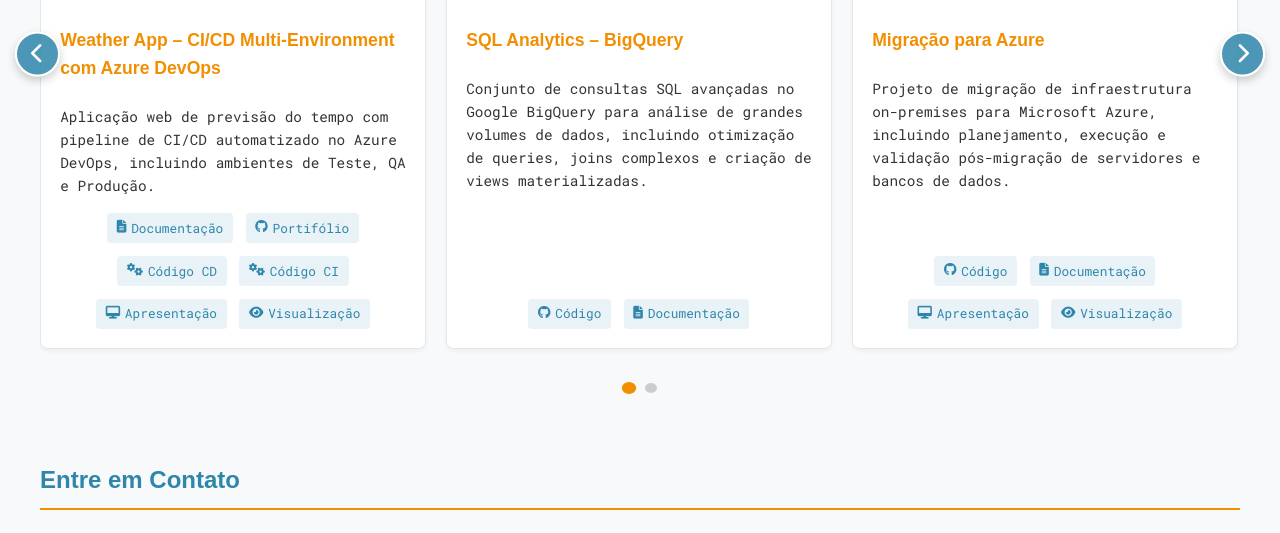
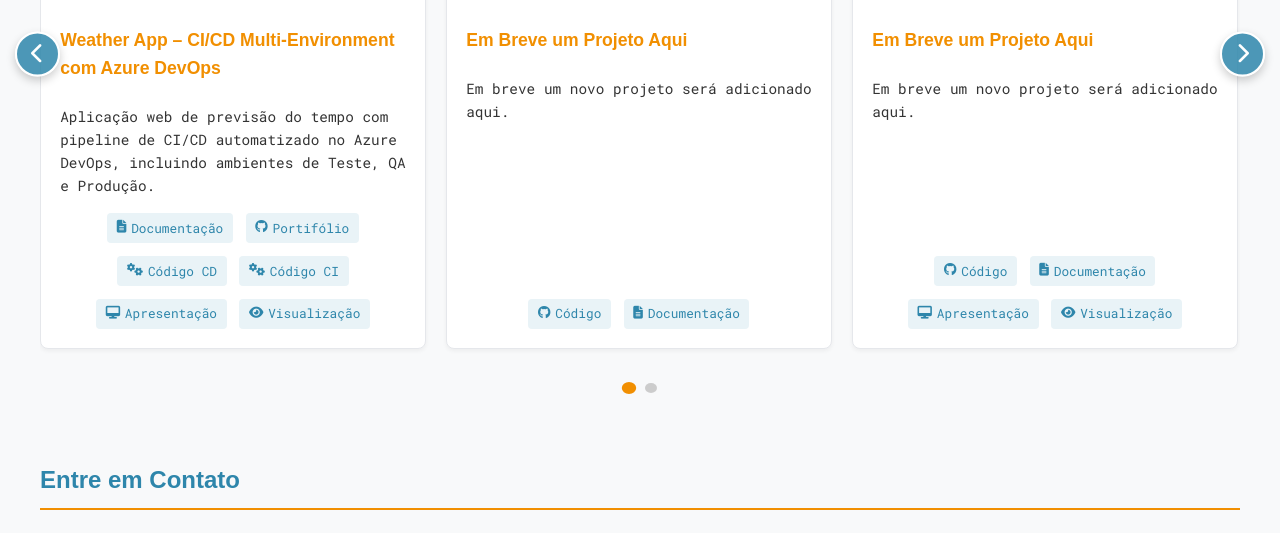
Before and after one commit to JulioCesarSantosdv/meu-portfolio-profissional, a plain HTML site: page index.html in a window 1280 px wide. Shown: the part 2884-3417 px from the top of the page. Drawn offline with Linux system fonts and the light colour scheme; a web font is replaced by a local one.

Commit message:
refaroração functions.js

```diff
--- a/assets/js/functions.js
+++ b/assets/js/functions.js
@@ -69,12 +69,12 @@
         projectsTitle: "Projetos",
         project1Title: "Weather App – CI/CD Multi-Environment com Azure DevOps",
         project1Desc: "Aplicação web de previsão do tempo com pipeline de CI/CD automatizado no Azure DevOps, incluindo ambientes de Teste, QA e Produção.",
-        project2Title: "SQL Analytics – BigQuery",
-        project2Desc: "Conjunto de consultas SQL avançadas no Google BigQuery para análise de grandes volumes de dados, incluindo otimização de queries, joins complexos e criação de views materializadas.",
-        project3Title: "Migração para Azure",
-        project3Desc: "Projeto de migração de infraestrutura on-premises para Microsoft Azure, incluindo planejamento, execução e validação pós-migração de servidores e bancos de dados.",
-        project4Title: "Migração para Azure (Cópia)",
-        project4Desc: "Projeto de migração de infraestrutura on-premises para Microsoft Azure, incluindo planejamento, execução e validação pós-migração de servidores e bancos de dados.",
+        project2Title: "Em Breve um Projeto Aqui",
+        project2Desc: "Em breve um novo projeto será adicionado aqui.",
+        project3Title: "Em Breve um Projeto Aqui",
+        project3Desc: "Em breve um novo projeto será adicionado aqui.",
+        project4Title: "Em Breve um Projeto Aqui",
+        project4Desc: "Em breve um novo projeto será adicionado aqui.",
         codePortfolio: "Portifólio",
         docLabel: "Documentação",
         docSlide: "Apresentação",
@@ -152,12 +152,12 @@
         projectsTitle: "Projects",
         project1Title: "Weather App – CI/CD Multi-Environment with Azure DevOps",
         project1Desc: "Weather web application with automated CI/CD pipeline in Azure DevOps, including Test, QA and Production environments.",
-        project2Title: "SQL Analytics – BigQuery",
-        project2Desc: "Set of advanced SQL queries in Google BigQuery for large-scale data analysis, including query optimization, complex joins and creation of materialized views.",
-        project3Title: "Azure Migration",
-        project3Desc: "Infrastructure migration project from on-premises to Microsoft Azure, including planning, execution and post-migration validation of servers and databases.",
-        project4Title: "Azure Migration (Copy)",
-        project4Desc: "Infrastructure migration project from on-premises to Microsoft Azure, including planning, execution and post-migration validation of servers and databases.",
+        project2Title: "A project coming soon here",
+        project2Desc: "A new project will be added here soon.",
+        project3Title: "A project coming soon here",
+        project3Desc: "A new project will be added here soon.",
+        project4Title: "A project coming soon here",
+        project4Desc: "A new project will be added here soon.",
         codePortfolio: "Portfolio",
         docLabel: "Documentation",
         docSlide: "Presentation",
@@ -235,12 +235,12 @@
         projectsTitle: "Proyectos",
         project1Title: "Weather App – CI/CD Multi-Environment con Azure DevOps",
         project1Desc: "Aplicación web meteorológica con pipeline de CI/CD automatizado en Azure DevOps, incluyendo entornos de Prueba, QA y Producción.",
-        project2Title: "SQL Analytics – BigQuery",
-        project2Desc: "Conjunto de consultas SQL avanzadas en Google BigQuery para análisis de grandes volúmenes de datos, incluyendo optimización de consultas, joins complejos y creación de vistas materializadas.",
-        project3Title: "Migración a Azure",
-        project3Desc: "Proyecto de migración de infraestructura on-premises a Microsoft Azure, incluyendo planificación, ejecución y validación post-migración de servidores y bases de datos.",
-        project4Title: "Migración a Azure (Copia)",
-        project4Desc: "Proyecto de migración de infraestructura on-premises a Microsoft Azure, incluyendo planificación, ejecución y validación post-migración de servidores y bases de datos.",
+        project2Title: "Un proyecto próximamente aquí",
+        project2Desc: "Un nuevo proyecto será añadido aquí próximamente.",
+        project3Title: "Un proyecto próximamente aquí",
+        project3Desc: "Un nuevo proyecto será añadido aquí próximamente.",
+        project4Title: "Un proyecto próximamente aquí",
+        project4Desc: "Un nuevo proyecto será añadido aquí próximamente.",
         codePortfolio: "Portafolio",
         docLabel: "Documentación",
         docSlide: "Presentación",
--- a/index.html
+++ b/index.html
@@ -246,8 +246,9 @@
                                         Seu navegador não suporta o elemento de vídeo.
                                     </video>
                                 </div>
-                                <h3 id="project1-title">Weather App – CI/CD Multi-Environment com Azure DevOps</h3>
-                                <p id="project1-desc">Aplicação web de previsão do tempo com pipeline de CI/CD automatizado no Azure DevOps, incluindo ambientes de Teste, QA e Produção.</p>
+                                 <!--Título e descrição controlados dinamicamente via functions.js (suporte a múltiplos idiomas)-->
+                                <h3 id="project1-title"></h3>
+                                <p id="project1-desc"></p>
                                 <div class="project-links">
                                     <a href="https://www.notion.so/Pipeline-CI-CD-no-Azure-Weather-App-30336cafd1fc80ee9a6bc59bdd0b1863?source=copy_link" target="_blank"><i class="fas fa-file-alt"></i> Documentação</a>
                                     <a href="https://github.com/JulioCesarSantosdv/azure-ci-cd-weather" target="_blank"><i class="fab fa-github"></i> Portifólio</a>
@@ -268,10 +269,11 @@
                                         Seu navegador não suporta o elemento de vídeo.
                                     </video>
                                 </div>
-                                <h3 id="project2-title">SQL Analytics – BigQuery</h3>
-                                <p id="project2-desc">Conjunto de consultas SQL avançadas no Google BigQuery para análise de grandes volumes de dados, incluindo otimização de queries, joins complexos e criação de views materializadas.</p>
+                                 <!--Título e descrição controlados dinamicamente via functions.js (suporte a múltiplos idiomas)-->
+                                <h3 id="project2-title"></h3>
+                                <p id="project2-desc"></p>
                                 <div class="project-links">
-                                    <a href="https://github.com/JulioCesarSantosdv/sql-analytics" target="_blank"><i class="fab fa-github"></i> Código</a>
+                                    <a href="#" target="_blank"><i class="fab fa-github"></i> Código</a>
                                     <a href="#" target="_blank"><i class="fas fa-file-alt"></i> Documentação</a>
                                 </div>
                             </div>
@@ -286,10 +288,11 @@
                                         Seu navegador não suporta o elemento de vídeo.
                                     </video>
                                 </div>
-                                <h3 id="project3-title">Migração para Azure</h3>
-                                <p id="project3-desc">Projeto de migração de infraestrutura on-premises para Microsoft Azure, incluindo planejamento, execução e validação pós-migração de servidores e bancos de dados.</p>
+                                 <!--Título e descrição controlados dinamicamente via functions.js (suporte a múltiplos idiomas)-->
+                                <h3 id="project3-title"></h3>
+                                <p id="project3-desc"></p>
                                 <div class="project-links">
-                                    <a href="https://github.com/JulioCesarSantosdv/azure-migration" target="_blank"><i class="fab fa-github"></i> Código</a>
+                                    <a href="#" target="_blank"><i class="fab fa-github"></i> Código</a>
                                     <a href="#" target="_blank"><i class="fas fa-file-alt"></i> Documentação</a>
                                     <a href="#" target="_blank"><i class="fas fa-desktop"></i> Apresentação</a>
                                     <a href="#" target="_blank"><i class="fas fa-eye"></i> Visualização</a>
@@ -306,12 +309,14 @@
                                         Seu navegador não suporta o elemento de vídeo.
                                     </video>
                                 </div>
-                                <h3 id="project4-title">Outro Projeto Azure</h3>
-                                <p id="project4-desc">Segundo projeto de migração de infraestrutura on-premises para Microsoft Azure, com foco em alta disponibilidade e disaster recovery.</p>
+                                <!--Título e descrição controlados dinamicamente via functions.js (suporte a múltiplos idiomas)-->
+                                <h3 id="project4-title"></h3>
+                                <p id="project4-desc"></p>
                                 <div class="project-links">
-                                    <a href="https://github.com/JulioCesarSantosdv/azure-migration" target="_blank"><i class="fab fa-github"></i> Código</a>
+                                    <a href="#" target="_blank"><i class="fab fa-github"></i> Código</a>
                                     <a href="#" target="_blank"><i class="fas fa-file-alt"></i> Documentação</a>
                                     <a href="#" target="_blank"><i class="fas fa-desktop"></i> Apresentação</a>
+                                    <a href="#" target="_blank"><i class="fas fa-eye"></i> Visualização</a>
                                 </div>
                             </div>
                         </div>
```
